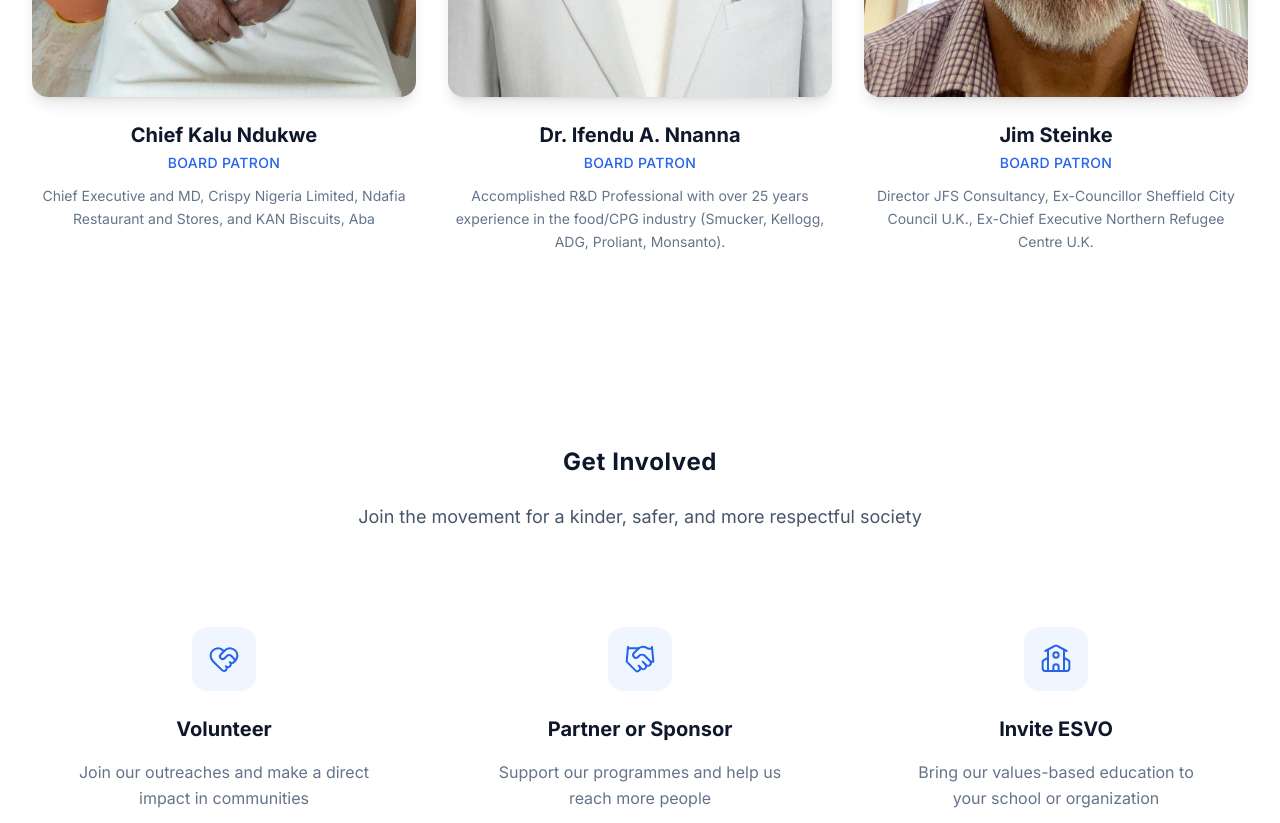
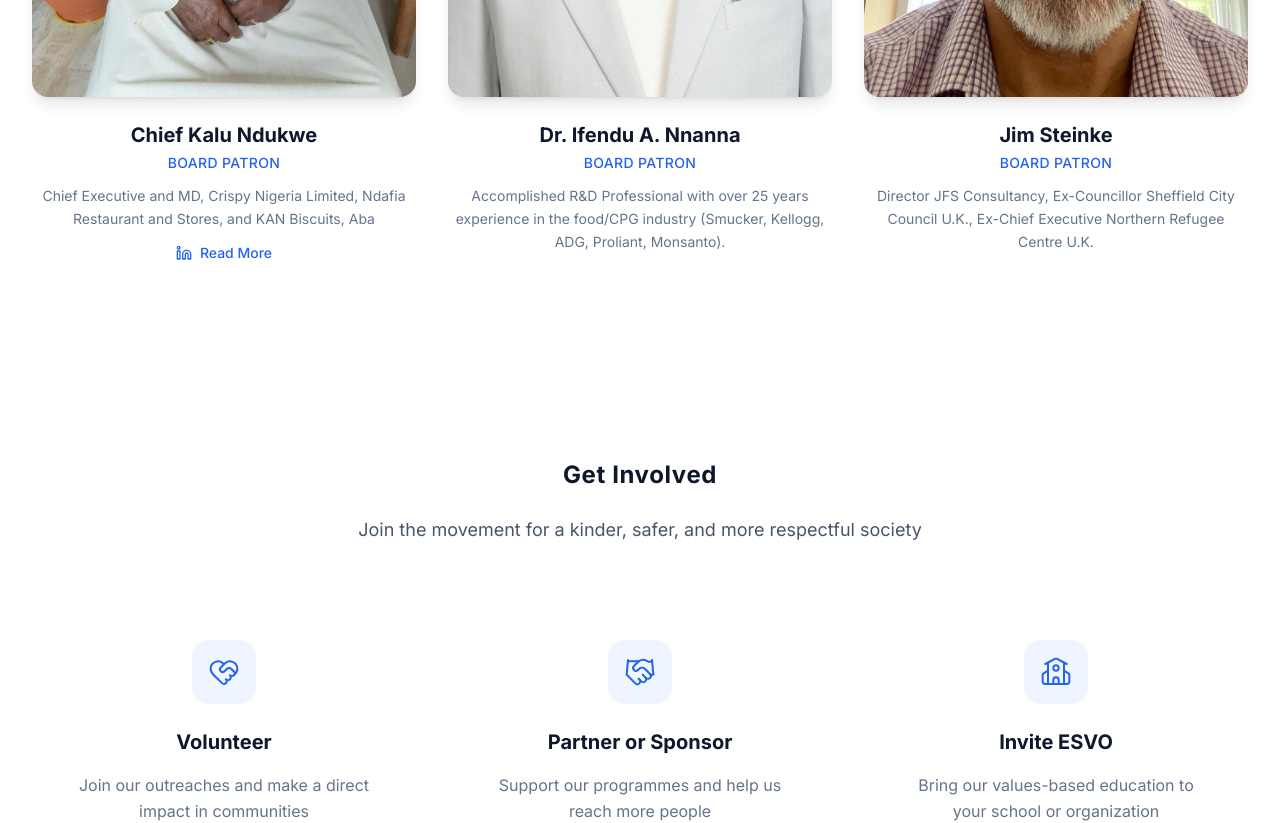
Before and after one commit to Wsalaudeen/project-ngo, a React (Vite) app: page / in a window 1280 px wide. Shown: the part 8720-9543 px from the top of the page. Built offline with nearby package versions, Linux system fonts and the light colour scheme.

Commit message:
fix:read more

```diff
--- a/src/components/sections/Team.jsx
+++ b/src/components/sections/Team.jsx
@@ -20,6 +20,7 @@ const TeamMember = ({ member }) => (
             <div className="absolute inset-0 bg-gradient-to-t from-slate-900/80 via-transparent to-transparent opacity-0 group-hover:opacity-100 transition-opacity duration-300 flex flex-col justify-end p-6">
                 <div className="flex gap-4 justify-center text-white">
                     {/* Placeholder links - can be updated with real links later */}
+
                     <button className="hover:text-primary-300 transition-colors"><Mail size={20} /></button>
                 </div>
             </div>
@@ -29,6 +30,17 @@ const TeamMember = ({ member }) => (
             <h3 className="text-xl font-bold text-slate-900 mb-1">{member.name}</h3>
             <p className="text-primary-600 font-medium text-sm tracking-wide uppercase mb-3">{member.role}</p>
             {member.bio && <p className="text-slate-500 text-sm leading-relaxed">{member.bio}</p>}
+            {member.linkedin && (
+                <a
+                    href={member.linkedin}
+                    target="_blank"
+                    rel="noopener noreferrer"
+                    className="inline-flex items-center gap-2 text-primary-600 hover:text-primary-700 font-medium text-sm mt-3 transition-colors"
+                >
+                    <Linkedin size={16} />
+                    <span>Read More</span>
+                </a>
+            )}
         </div>
     </div>
 );
@@ -85,7 +97,8 @@ const Team = () => {
             role: 'Board Patron',
             bio: 'Chief Executive and MD, Crispy Nigeria Limited, Ndafia Restaurant and Stores, and KAN Biscuits, Aba',
             image: '/chief_kalu.jpg',
-            initials: 'CK'
+            initials: 'CK',
+            linkedin: 'https://www.linkedin.com/posts/etiquette-and-social-values-organization-esvo_today-i-am-honoured-to-showcase-the-grand-activity-7416498661385302017--W7a?utm_source=share&utm_medium=member_android&rcm=ACoAACkxuGEBupSd4xtGK2LqgnMk-_Xye3COUO4'
         },
         {
             name: 'Dr. Ifendu A. Nnanna',
```
